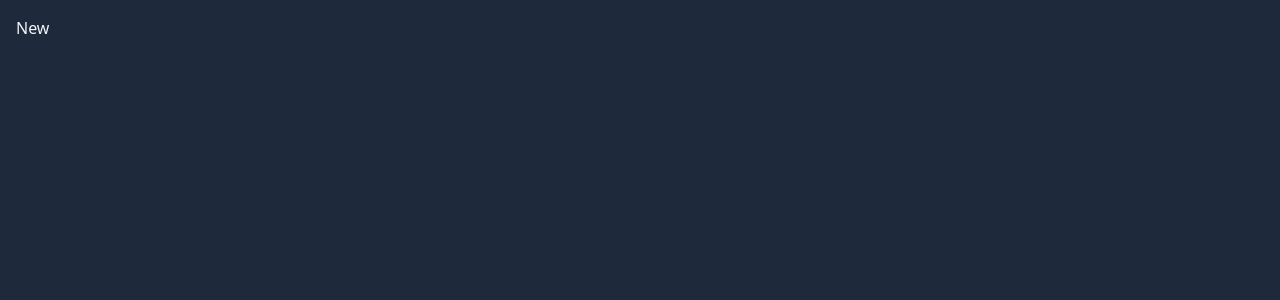
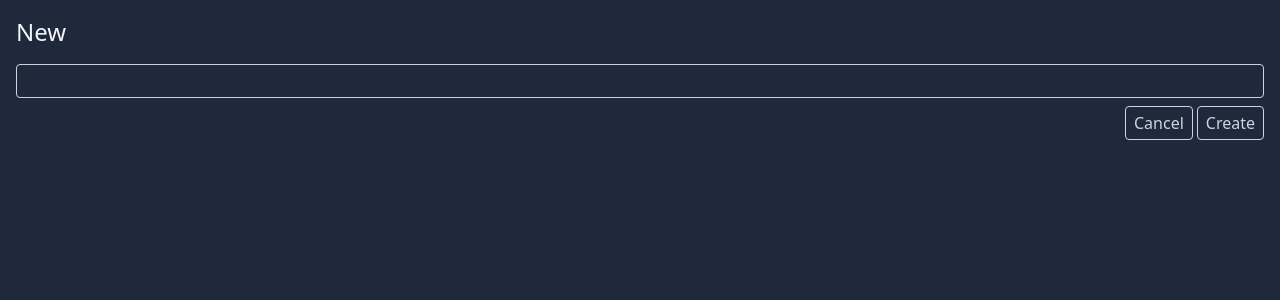
Before and after one commit to sudipstha08/next13, a Next.js app: page /new in a window 1280 px wide. Shown: the top 300 px of the page. Built offline with nearby package versions, Linux system fonts and the light colour scheme.

Commit message:
feat:add next server actions

```diff
--- a/package.json
+++ b/package.json
@@ -50,6 +50,7 @@
     "babel-plugin-module-resolver": "^4.1.0",
     "eslint-import-resolver-babel-module": "^5.3.1",
     "postcss": "^8.4.32",
+    "prisma": "^5.7.1",
     "tailwindcss": "^3.3.6",
     "typescript": "4.2.4"
   },
--- a/src/app/layout.tsx
+++ b/src/app/layout.tsx
@@ -1,4 +1,8 @@
 import './globals.css'
+
+export const metadata = {
+  title: 'Todo app',
+}
 
 export default function RootLayout({
   children,
--- a/src/app/new/page.tsx
+++ b/src/app/new/page.tsx
@@ -1,5 +1,51 @@
-'use client'
+// 'use client'
+
+import { prisma } from '@src/db'
+import Link from 'next/link'
+import { redirect } from 'next/navigation'
+
+/**
+ * Server actions
+ */
+async function createTodo(data: FormData) {
+  'use server'
+  const title = data.get('title')?.valueOf() as string
+  if (typeof title !== 'string' || title?.length === 0) {
+    throw new Error('Invalid title')
+  }
+
+  await prisma.todo.create({ data: { title, complete: false } })
+  redirect('/')
+}
 
 export default function Page() {
-  return <h1>New</h1>
+  return (
+    <>
+      <header className="flex justify-between mb-4 items-center">
+        <h1 className="text-2xl">New</h1>
+      </header>
+      <form action={createTodo as any} className="flex gap-2 flex-col">
+        <input
+          type="text"
+          name="title"
+          id=""
+          className="border border-slate-300 bg-transparent rounded px-2 py-1 outline-none focus-within:border-slate-100"
+        />
+        <div className="flex gap-1 justify-end">
+          <Link
+            href=".."
+            className="border border-slate-300 text-slate-300 px-2 py-1 rounded hover:bg-slate-700 focus-within:bg-slate-700 outline-none"
+          >
+            Cancel
+          </Link>
+          <button
+            type="submit"
+            className="border border-slate-300 text-slate-300 px-2 py-1 rounded hover:bg-slate-700 focus-within:bg-slate-700 outline-none"
+          >
+            Create
+          </button>
+        </div>
+      </form>
+    </>
+  )
 }
--- a/src/app/page.tsx
+++ b/src/app/page.tsx
@@ -1,5 +1,38 @@
-import NewPage from './new'
+import Link from 'next/link'
+import { prisma } from '@src/db'
+import { TodoItem } from '@src/components'
+
+function getTodos() {
+  return prisma.todo.findMany()
+}
+
+async function toggleTodo(id: string, complete: boolean) {
+  'use server'
+
+  await prisma.todo.update({ where: { id }, data: { complete } })
+}
 
 export default async function Home() {
-  return <NewPage />
+  // await prisma.todo.create({ data: { title: 'test', complete: false } })
+  const todos = await getTodos()
+
+  return (
+    <>
+      <header className="flex justify-between mb-4">
+        <h1 className="text-2xl">Todos</h1>
+        <Link
+          href="/new"
+          className="border border-slate-300 text-slate-300 px-2 py-1 rounded hover:bg-slate-700 focus-within:bg-slate-700 outline-none"
+        >
+          New
+        </Link>
+      </header>
+      <ul className="pl-4">
+        {todos?.map(todo => (
+          // <li key={todo.id}>{todo.title}</li>
+          <TodoItem key={todo.id} {...todo} toggleTodo={toggleTodo} />
+        ))}
+      </ul>
+    </>
+  )
 }
--- /dev/null
+++ b/src/components/molecules/TodoItem/index.tsx
@@ -0,0 +1,29 @@
+'use client'
+
+type TodoItemProps = {
+  id: string
+  title: string
+  complete: boolean
+  toggleTodo: (id: string, complete: boolean) => void
+}
+
+export function TodoItem({ id, title, complete, toggleTodo }: TodoItemProps) {
+  return (
+    <li className="flex gap-1 items-center">
+      <input
+        id={id}
+        type="checkbox"
+        className="cursor-pointer peer"
+        // checked={complete}
+        defaultChecked={complete}
+        onChange={e => toggleTodo(id, e.target.checked)}
+      />
+      <label
+        htmlFor="id"
+        className="peer-checked:line-through cursor-pointer peer-checked:text-slate-500"
+      >
+        {title}
+      </label>
+    </li>
+  )
+}
--- a/src/components/molecules/index.ts
+++ b/src/components/molecules/index.ts
@@ -1 +1 @@
-export const molecules = 'molecules'
+export * from './TodoItem'
```
Also changed, not shown: 2 other files (tests, documents, lock files or other folders).
